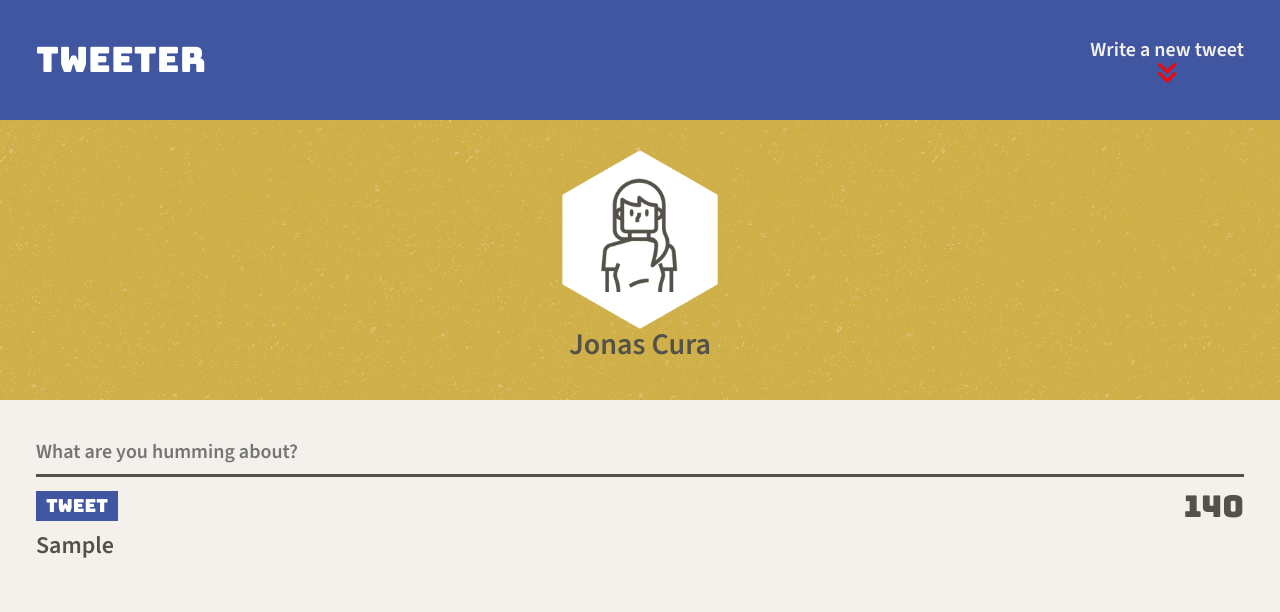
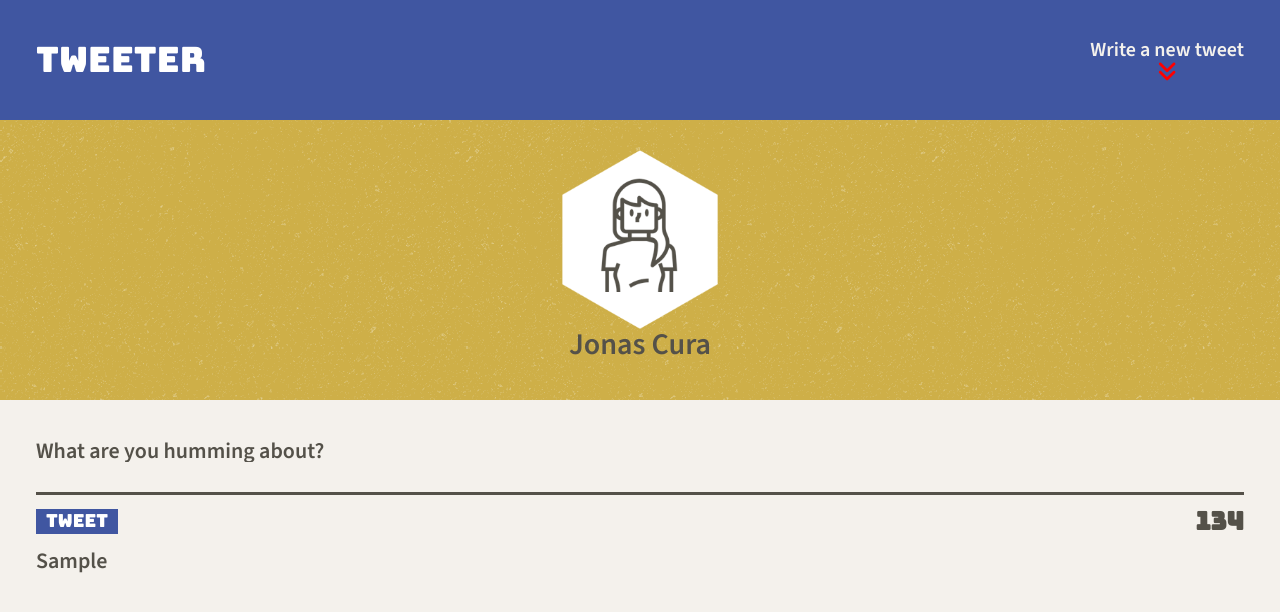
Before and after one commit to jonascura/tweeter-app, a website: page public/index.html in a window 1280 px wide. Both pictures are taken after typing "Sample" into the empty fields and a click on the button "Tweet". Drawn offline with nearby package versions, Linux system fonts and the light colour scheme.

Commit message:
Add composer-char-counter and change tweet function to use jQuery

```diff
--- a/public/index.html
+++ b/public/index.html
@@ -35,6 +35,8 @@
 
     <!-- App JS -->
     <script defer type="text/javascript" src="/scripts/client.js"></script>
+    <script type="text/javascript" src="/scripts/composer-char-counter.js"></script>
+
   </head>
 
   <link rel="stylesheet" href="https://cdnjs.cloudflare.com/ajax/libs/font-awesome/6.4.0/css/all.min.css" integrity="sha512-iecdLmaskl7CVkqkXNQ/ZH/XLlvWZOJyj7Yy7tcenmpD1ypASozpmT/E0iPtmFIB46ZmdtAc9eNBvH0H/ZpiBw==" crossorigin="anonymous" referrerpolicy="no-referrer" />
@@ -71,11 +73,11 @@
       <section class="new-tweet">
         <!-- <h2>Compose Tweet</h2> -->
         <form>
-          <!-- <label for="tweet-text">What are you humming about?</label> -->
-          <textarea name="text" id="tweet-text" placeholder="What are you humming about?" cols="140" maxlength="140"></textarea>
+          <label for="tweet-text">What are you humming about?</label>
+          <textarea name="text" id="tweet-text" cols="140"></textarea>
           <div class="tweet-and-counter">
             <button type="submit">Tweet</button>
-            <output name="counter" class="counter" for="tweet-text">140</output>
+            <output name="counter" id="counter" for="tweet-text">140</output>
           </div>
         </form>
 
--- a/public/scripts/client.js
+++ b/public/scripts/client.js
@@ -5,32 +5,60 @@
  */
 
 console.log('Loaded Page');
+console.log('jQuery', jQuery)
 
-const ul = document.querySelector('#tweets');
-console.log("ul:", ul);
+const $ul = $('#tweets');
+console.log("ul:", $ul);
 
-const text = document.querySelector('#tweet-text');
-console.log("text:", text);
+const $text = $('#tweet-text');
 
-const form = document.querySelector('form');
-console.log("form:", form);
+const $form = $('form');
 
-form.addEventListener('submit', (event) => {
+$form.on('submit', (event) => {
+
   event.preventDefault(); //don't submit
 
-  // read input from field
-  const tweet = text.value;
-  console.log(tweet);
+  const tweet = $text.val(); // with no arg will retrieve value of input
+                             // with arg, sets value of output
+  console.log(tweet)
 
-  // create new li element
-  const li = document.createElement('li');
+  const li = `<li>${tweet}</li>`;
 
-  // add text to li element
-  li.textContent = tweet;
+  $ul.append(li);
 
-  // glue li to existing ul element
-  ul.appendChild(li);
+  $text.val(null);
 
-  // clear out old value
-  text.value = null;
 });
+
+
+///////////////////////////////////////////////////////////////////////////////
+// vanila js way
+///////////////////////////////////////////////////////////////////////////////
+// const ul = document.querySelector('#tweets');
+// console.log("ul:", ul);
+
+// const text = document.querySelector('#tweet-text');
+// console.log("text:", text);
+
+// const form = document.querySelector('form');
+// console.log("form:", form);
+
+// form.addEventListener('submit', (event) => {
+//   event.preventDefault(); //don't submit
+
+//   // read input from field
+//   const tweet = text.value;
+//   console.log(tweet);
+
+//   // create new li element
+//   const li = document.createElement('li');
+
+//   // add text to li element
+//   li.textContent = tweet;
+
+//   // glue li to existing ul element
+//   ul.appendChild(li);
+
+//   // clear out old value
+//   text.value = null;
+// });
--- /dev/null
+++ b/public/scripts/composer-char-counter.js
@@ -0,0 +1,30 @@
+$(document).ready(function() {
+  // --- our code goes here ---
+
+  $("#btn").on('click', function() {
+    console.log(this); //The this keyword is a reference to the button
+  });
+
+  $("#btn").on('click', () => {
+    console.log(this); //The this keyword here refers to something else!
+  });
+
+  // below code referenced from: https://stackabuse.com/character-counter-for-text-areas-with-vanilla-javascript/
+  let textArea = document.getElementById("tweet-text");
+  let characterCounter = document.getElementById("counter");
+  const maxNumOfChars = 140;
+
+  const countCharacters = () => {
+    let numOfEnteredChars = textArea.value.length;
+    let counter = maxNumOfChars - numOfEnteredChars;
+    characterCounter.textContent = counter;
+    if (counter > 0) {
+      characterCounter.style.color = "#545149;";
+    }
+    if (counter < 0) {
+      characterCounter.style.color = "red";
+    }
+  };
+  textArea.addEventListener("input", countCharacters);
+
+});
--- a/public/styles/new-tweet.css
+++ b/public/styles/new-tweet.css
@@ -10,6 +10,13 @@ button {
   font-size: 18px;
 }
 
+.new-tweet {
+  font-family: "Source Sans 3";
+  font-weight: 600;
+  font-size: 22px;
+  color: #545149;
+}
+
 #tweet-text {
   resize: none;
   background-color: #f4f1ec;
@@ -18,7 +25,7 @@ button {
   font-size: 20px;
   color: #545149;
   border: none;
-  height: 40%;
+  height: 30%;
   width: 100%;
   border-bottom: 3px solid #545149;
   margin-bottom: 10px;
@@ -30,8 +37,8 @@ button {
 
 }
 
-.counter {
+#counter {
   font-family: "Bungee";
+  font-size: 25px;
   color: #545149;
-  font-size: 30px;
 }
```
